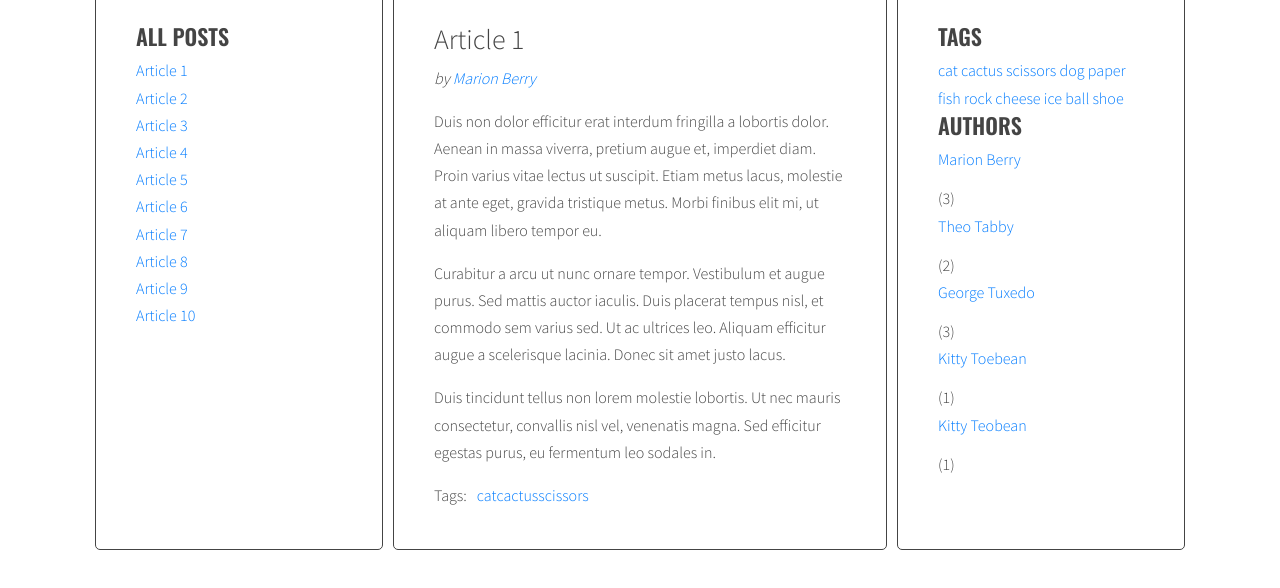
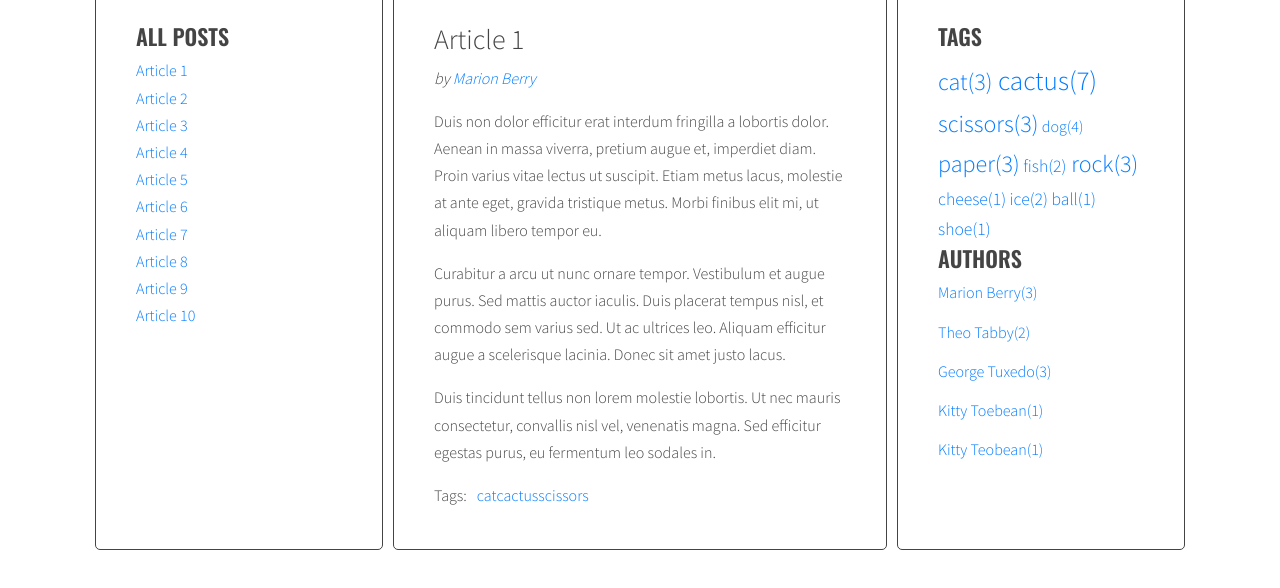
Before and after one commit to roytez/javascript-blog, a website: page index.html in a window 1280 px wide. Shown: the part 130-718 px from the top of the page. Drawn offline with nearby package versions, Linux system fonts and the light colour scheme.

Commit message:
setting the font size

```diff
--- a/css/style.css
+++ b/css/style.css
@@ -107,4 +107,16 @@ body {
 .post-tags p {
   margin: 0 10px 0 0;
 }
+
+.tag-size-2 {
+  font-size: 150%;
+}
+
+.tag-size-5 {
+  font-size: 170%;
+}
+
+.tag-size-1 {
+  font-size: 110%;
+}
 /*# sourceMappingURL=style.css.map */
--- a/js/script.js
+++ b/js/script.js
@@ -39,7 +39,7 @@ const optArticleSelector = '.post',
   optArticleAuthorSelector = '.authors',
 
   optCloudClassCount = 5,
-  optCloudClassPrefix = 'tag-size';
+  optCloudClassPrefix = 'tag-size-';
 
 
 function generateTitleLinks(customSelector = ''){
@@ -165,9 +165,8 @@ function generateTags(){
   for(let tag in allTags){
     /* [NEW] generate code of a link and add it to allTagsHTML */
     const tagLinkHTML = calculateTagClass(allTags[tag], tagsParams);
-    allTagsHTML += '<a href="#tag-' + tag + '" class="' + tagLinkHTML + '"> ' + tag + '</a>' /*+'(' + allTags[tag] + ')'*/ ;
+    allTagsHTML += '<a href="#tag-' + tag + '" class="' + tagLinkHTML + '"> ' + tag + '(' + allTags[tag] + ')</a>';
 
-    // allTagsHTML += tag + ' (' + allTags[tag] + ') ';
   }
   /* [NEW] END LOOP: for each tag in allTags: */
   /* [NEW] add html from allTagsHTML to tagList */
@@ -270,7 +269,8 @@ function generateAuthors(){
   /*[NEW] start LOOP for each authorTag in allAuthors*/
   for (let author in allAuthors) {
     /*[NEW] generate code of a link and add it to allAuthorsHTML*/
-    allAuthorsHTML += '<li><a href="#author-' + author + '">' + author + '</a></li>' + '(' + allAuthors[author] + ')';
+    allAuthorsHTML += '<li><a href="#author-' + author + '">' + author + '(' + allAuthors[author] + ')</a></li>';
+// allTagsHTML += '<a href="#tag-' + tag + '" class="' + tagLinkHTML + '"> ' + tag + '(' + allTags[tag] + ')</a>';
   }
   authorWrapper.innerHTML = allAuthorsHTML;
 }
```
Also changed, not shown: README.md.
